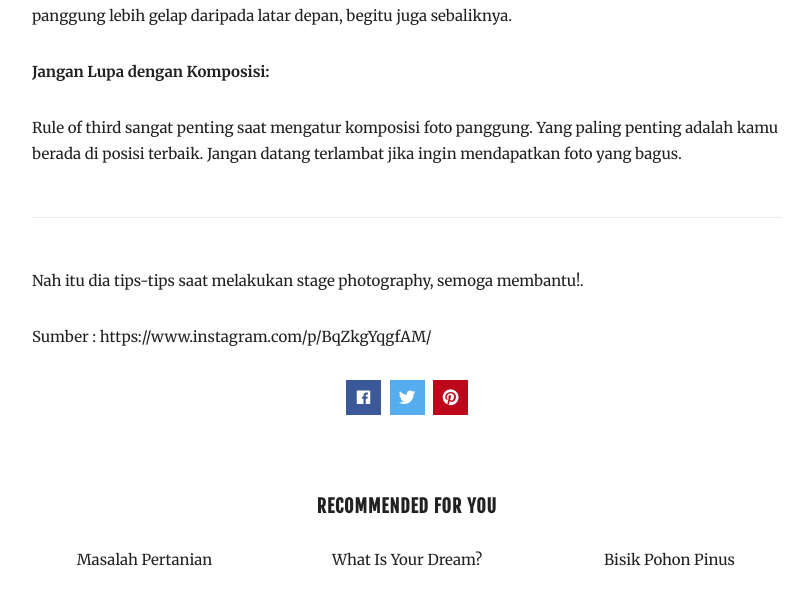
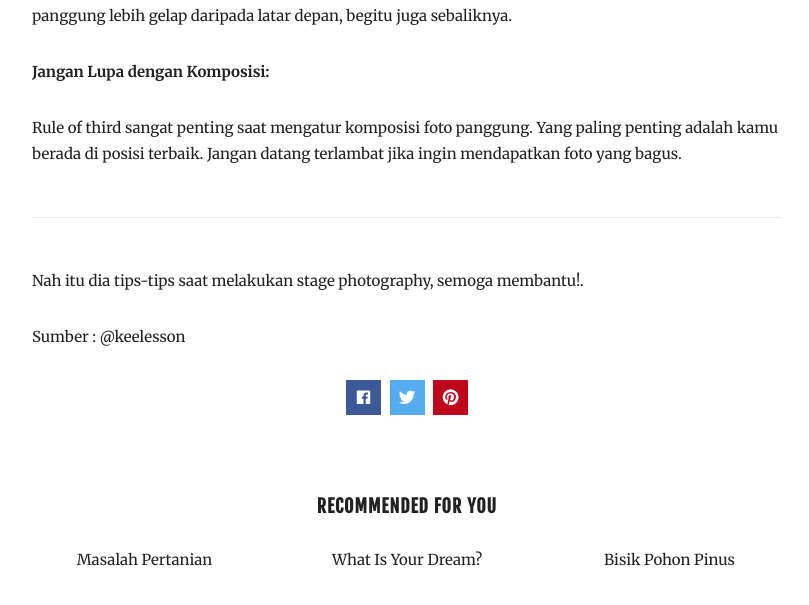
Before and after one commit to imamnrchls/imamnrchls.github.io, a Jekyll site: the page built from _posts/2018-12-11-tips-stage-photography.md, in a window 1280 px wide and 900 px high, scrolled down 1789 px, cut to the strip 0-699 px from the top of the window. Shown: the top 605 px of the strip, without its empty margins (233-1042 px from the left). Built offline with Jekyll 4.4.1, drawn with Linux system fonts in a browser that asks for light colours; comment, search, counter and statistics services are not loaded.

Commit message:
Update 2018-12-11-tips-stage-photography.md

```diff
--- a/_posts/2018-12-11-tips-stage-photography.md
+++ b/_posts/2018-12-11-tips-stage-photography.md
@@ -36,4 +36,4 @@ Hasil terbaik bisa kamu dapatkan dengan menyimpan hasil foto dalam format RAW da
 <hr>
 Nah itu dia tips-tips saat melakukan stage photography, semoga membantu!.
 
-Sumber : [https://www.instagram.com/p/BqZkgYqgfAM/](@keelesson)
+Sumber : [@keelesson](https://www.instagram.com/p/BqZkgYqgfAM/)
```
